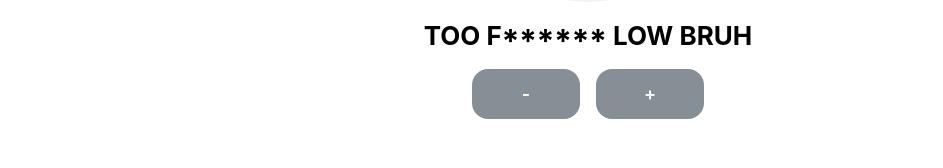
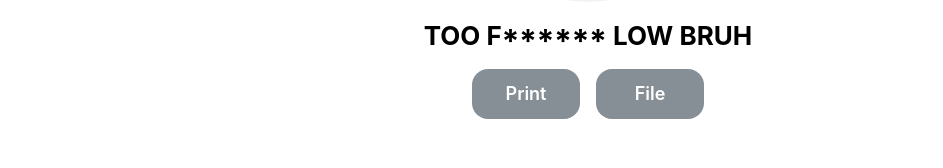
Before and after one commit to ChristianAoC/optimise, a React (Vite) app: page / in a window 1280 px wide. Shown: the part 556-724 px from the top of the page, without its empty margins (52-995 px from the left). Built offline with nearby package versions, Linux system fonts and the light colour scheme.

Commit message:
fixed background button bug and added new Print functionality

```diff
--- a/src/App.jsx
+++ b/src/App.jsx
@@ -85,10 +85,10 @@ export default function App() {
   function pauseGame(e) {
     if (!gamePaused) {
       e.target.innerHTML = "Play";
-      e.target.style.backgroundColor = "green";
+      e.target.style.background = "green";
     } else {
       e.target.innerHTML = "Pause";
-      e.target.style.backgroundColor = "gray";
+      e.target.style.background= "gray";
     }
     setGamePaused(!gamePaused);
   }
@@ -201,9 +201,9 @@ export default function App() {
 
         <Grid.Col span={12} >
           <Center>
-          <Button w="6em" id="gamePauseButton" variant="filled" color="gray" size="lg" radius="lg">-</Button>
+          <Button w="6em" id="printButton" variant="filled" color="gray" size="lg" radius="lg" onClick={(e) => print()}>Print</Button>
           <Space w="md" />
-          <Button w="6em" id="gamePauseButton" variant="filled" color="gray" size="lg" radius="lg">+</Button>
+          <Button w="6em" id="increaseVar" variant="filled" color="gray" size="lg" radius="lg">File</Button>
           </Center>
         </Grid.Col>
 
```
